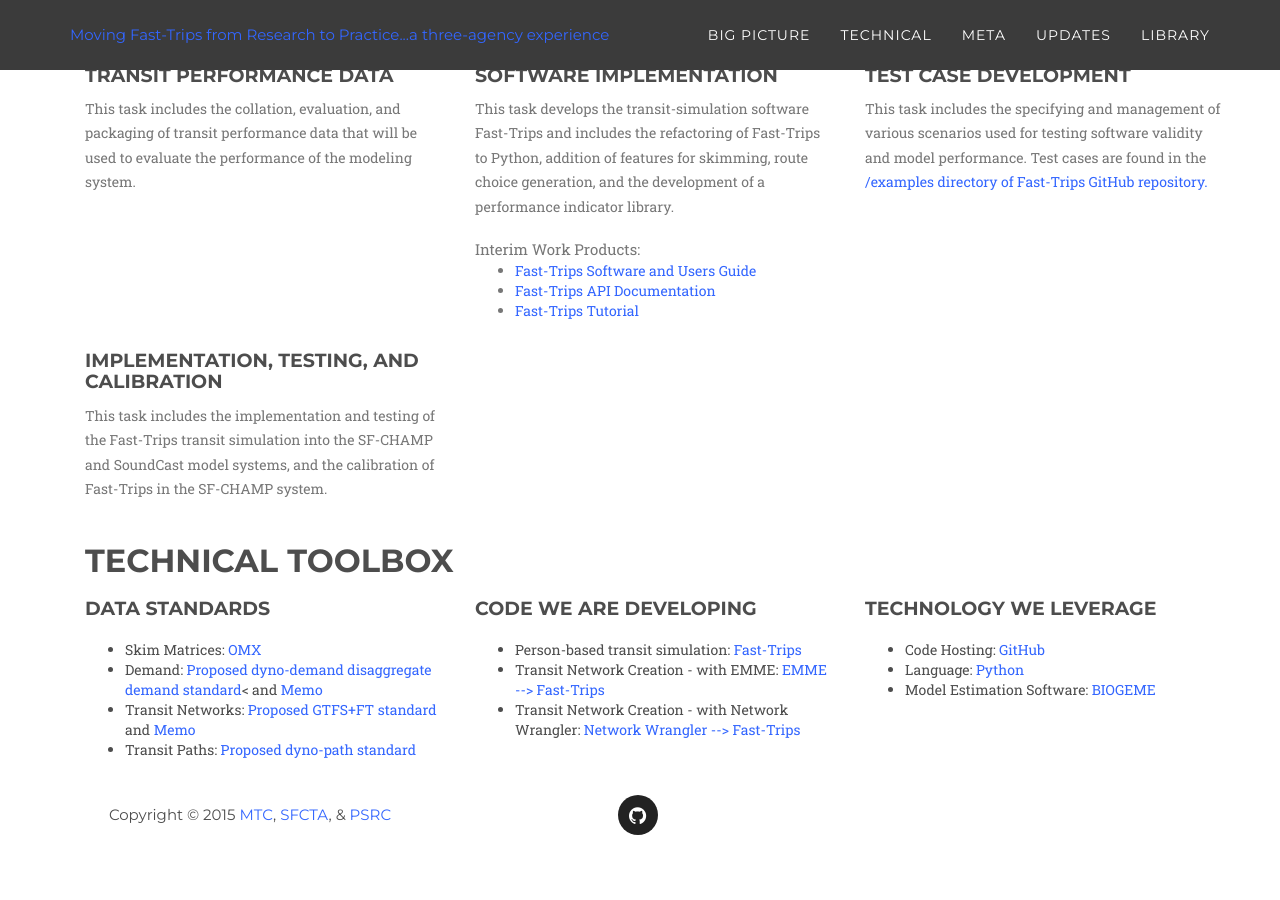
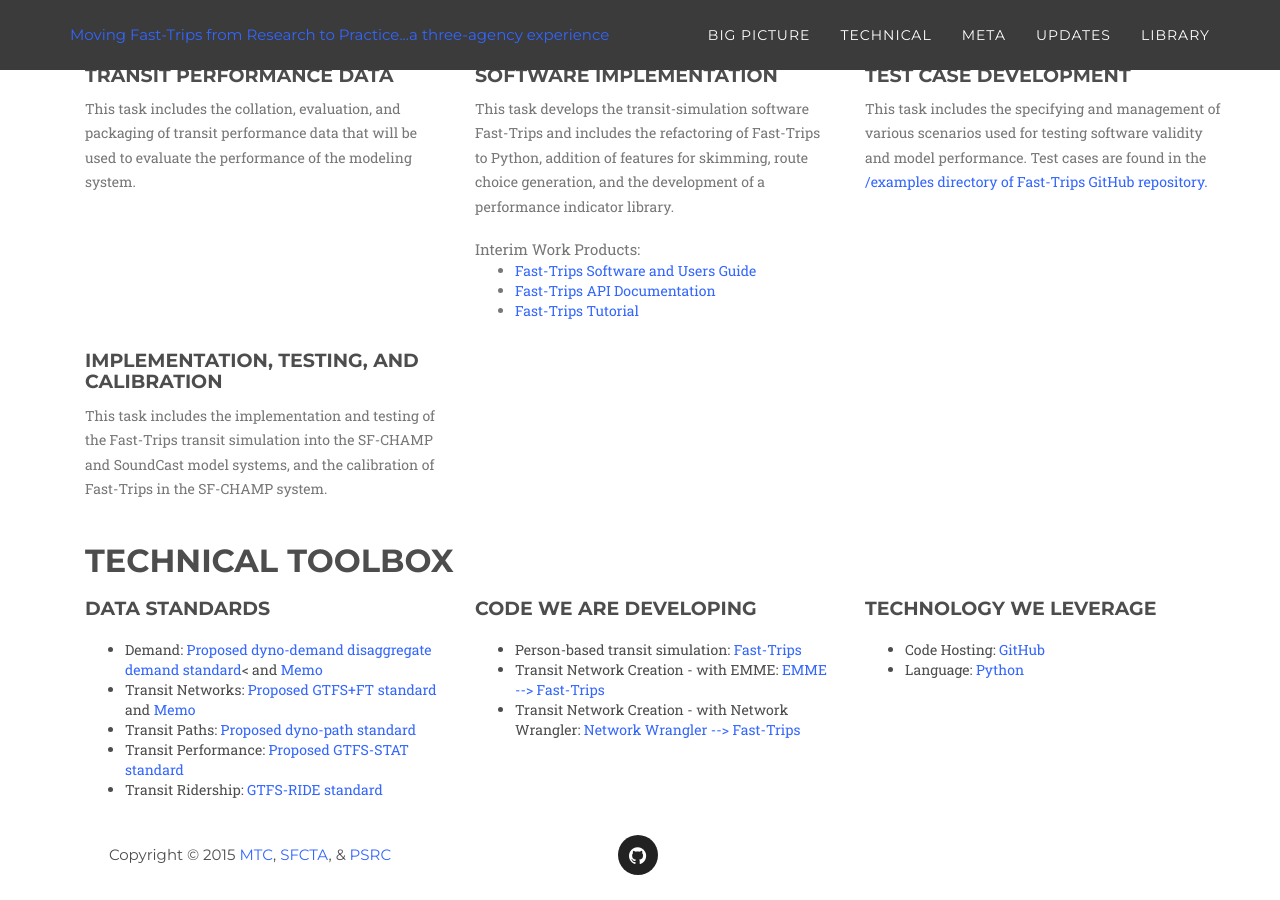
Before and after one commit to BayAreaMetro/fast-trips-project, a Jekyll site: the page built from technical/index.html, in a window 1280 px wide and 900 px high, scrolled down 586 px. Built offline with Jekyll 4.4.1, drawn with Linux system fonts in a browser that asks for light colours; some web fonts are replaced; before the commit the page ends 1446 px from its top, so only the background shows below that.

Commit message:
Update timing; Add new data standards

```diff
--- a/bigpicture/index.html
+++ b/bigpicture/index.html
@@ -113,7 +113,6 @@
                             </div>
                             <div class="timeline-panel">
                                 <div class="timeline-heading">
-                                    <h4>Spring 2015</h4>
                                     <h4 class="subheading">Data Standards and Methodology Development</h4>
                                 </div>
                                 <div class="timeline-body">
@@ -132,7 +131,6 @@
                             </div>
                             <div class="timeline-panel">
                                 <div class="timeline-heading">
-                                    <h4>Summer 2015</h4>
                                     <h4 class="subheading">Data and Software Development</h4>
                                 </div>
                                 <div class="timeline-body">
@@ -153,7 +151,6 @@
                             </div>
                             <div class="timeline-panel">
                                 <div class="timeline-heading">
-                                    <h4>Fall 2015</h4>
                                     <h4 class="subheading">Software Testing and Transit Route Choice Model Estimation</h4>
                                 </div>
                                 <div class="timeline-body">
@@ -178,7 +175,6 @@
                             </div>
                             <div class="timeline-panel">
                                 <div class="timeline-heading">
-                                    <h4>Winter 2016</h4>
                                     <h4 class="subheading">Travel Model Implementation</h4>
                                 </div>
                                 <div class="timeline-body">
@@ -199,7 +195,6 @@
                             </div>
                             <div class="timeline-panel">
                                 <div class="timeline-heading">
-                                    <h4>Spring-Fall 2016</h4>
                                     <h4 class="subheading">Calibration, Testing, Documentation, Education</h4>
                                 </div>
                                 <div class="timeline-body">
--- a/technical/index.html
+++ b/technical/index.html
@@ -170,10 +170,11 @@
 			</h4>
 			<p class="text-muted">
 			  <ul>
-			  	<li> Skim Matrices: <a href="http://github.com/osPlanning/omx">OMX</a></li>
 			 	<li> Demand: <a href="http://github.com/osplanning-data-standards/dyno-demand">Proposed dyno-demand disaggregate demand standard</a>< and <a href="{{ site.baseurl }}/library/T3-TransitDemandData-WorkingCopy-July2015.pdf">Memo</a></li>
 			 	<li> Transit Networks: <a href="http://github.com/osplanning-data-standards/GTFS-PLUS">Proposed GTFS+FT standard</a> and <a href="{{ site.baseurl }}/library/T2-NetworkDesign-StaticCopy-Sept2015V0.2.pdf">Memo</a></li>
-			    <li> Transit Paths: <a href="https://github.com/osplanning-data-standards/dyno-path/tree/dev">Proposed dyno-path standard</a>
+			    <li> Transit Paths: <a href="https://github.com/osplanning-data-standards/dyno-path/tree/dev">Proposed dyno-path standard</a></li>
+			    <li> Transit Performance: <a href="https://github.com/osplanning-data-standards/GTFS-STAT">Proposed GTFS-STAT standard</a></li>
+			    <li> Transit Ridership: <a href="https://github.com/ODOT-PTS/GTFS-ride">GTFS-RIDE standard</a></li>
 			  </ul>
 			</p>
 		</div>
@@ -203,7 +204,6 @@
 			  <ul>
 			  	<li> Code Hosting: <a href="https://github.com">GitHub</a></li>
 			  	<li> Language: <a href="https://python.org">Python</a></li>
-			    <li> Model Estimation Software: <a href="http://biogeme.epfl.ch/">BIOGEME</a></li>
 			  </ul>
 			</p>
 		</div>
```
